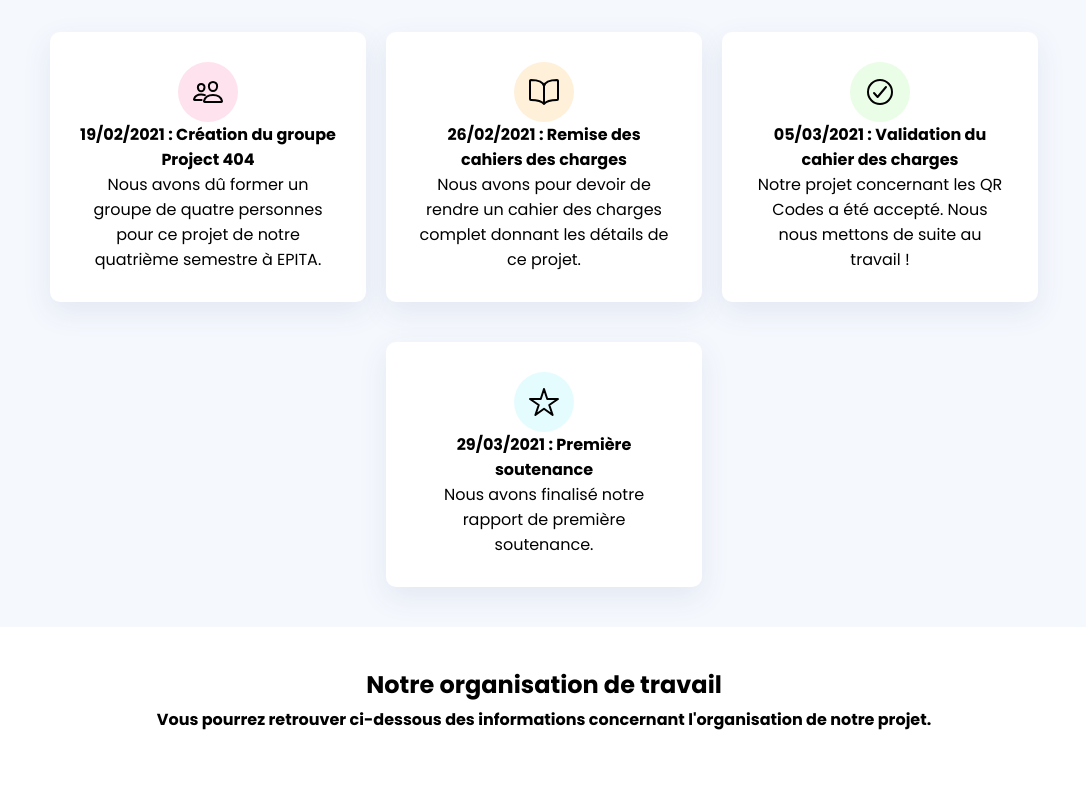
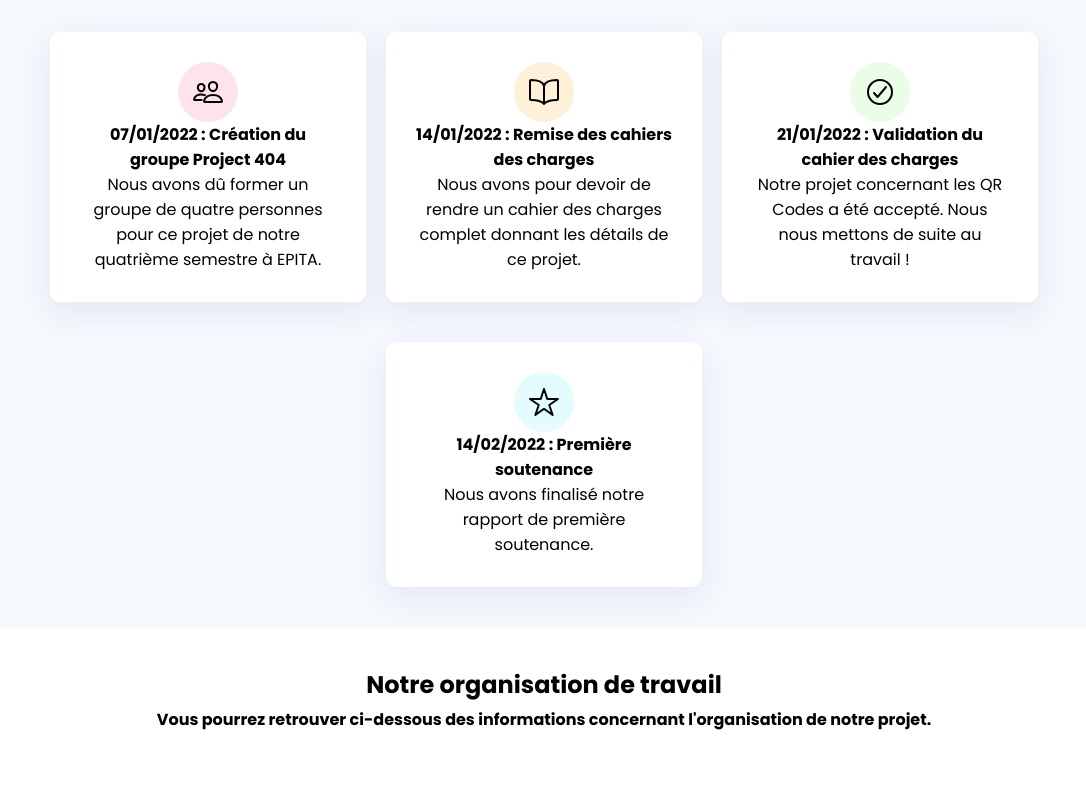
Before and after one commit to TicTac1602/S4-Project, a plain HTML site: page web_site/index.html in a window 1280 px wide. Shown: the part 1360-2150 px from the top of the page, without its empty margins (96-1182 px from the left). Drawn offline with nearby package versions, Linux system fonts and the light colour scheme.

Commit message:
fix dates on page

```diff
--- a/web_site/index.html
+++ b/web_site/index.html
@@ -160,7 +160,7 @@
               <ion-icon name="people-outline"></ion-icon>
             </div>
             <h4 class="title">
-              <a href="#team">19/02/2021 : Création du groupe Project 404</a>
+              <a href="#team">07/01/2022 : Création du groupe Project 404</a>
             </h4>
             <p class="description">
               Nous avons dû former un groupe de quatre personnes pour ce projet
@@ -174,7 +174,7 @@
             </div>
             <h4 class="title">
               <a href="" target="_blank"
-                >26/02/2021 : Remise des cahiers des charges</a
+                >14/01/2022 : Remise des cahiers des charges</a
               >
             </h4>
             <p class="description">
@@ -193,7 +193,7 @@
             </div>
             <h4 class="title">
               <a href="#services"
-                >05/03/2021 : Validation du cahier des charges</a
+                >21/01/2022 : Validation du cahier des charges</a
               >
             </h4>
             <p class="description">
@@ -206,7 +206,7 @@
               <ion-icon name="star-outline"></ion-icon>
             </div>
             <h4 class="title">
-              <a href="" target="_blank">29/03/2021 : Première soutenance</a>
+              <a href="" target="_blank">14/02/2022 : Première soutenance</a>
             </h4>
             <p class="description">
               Nous avons finalisé notre
```
